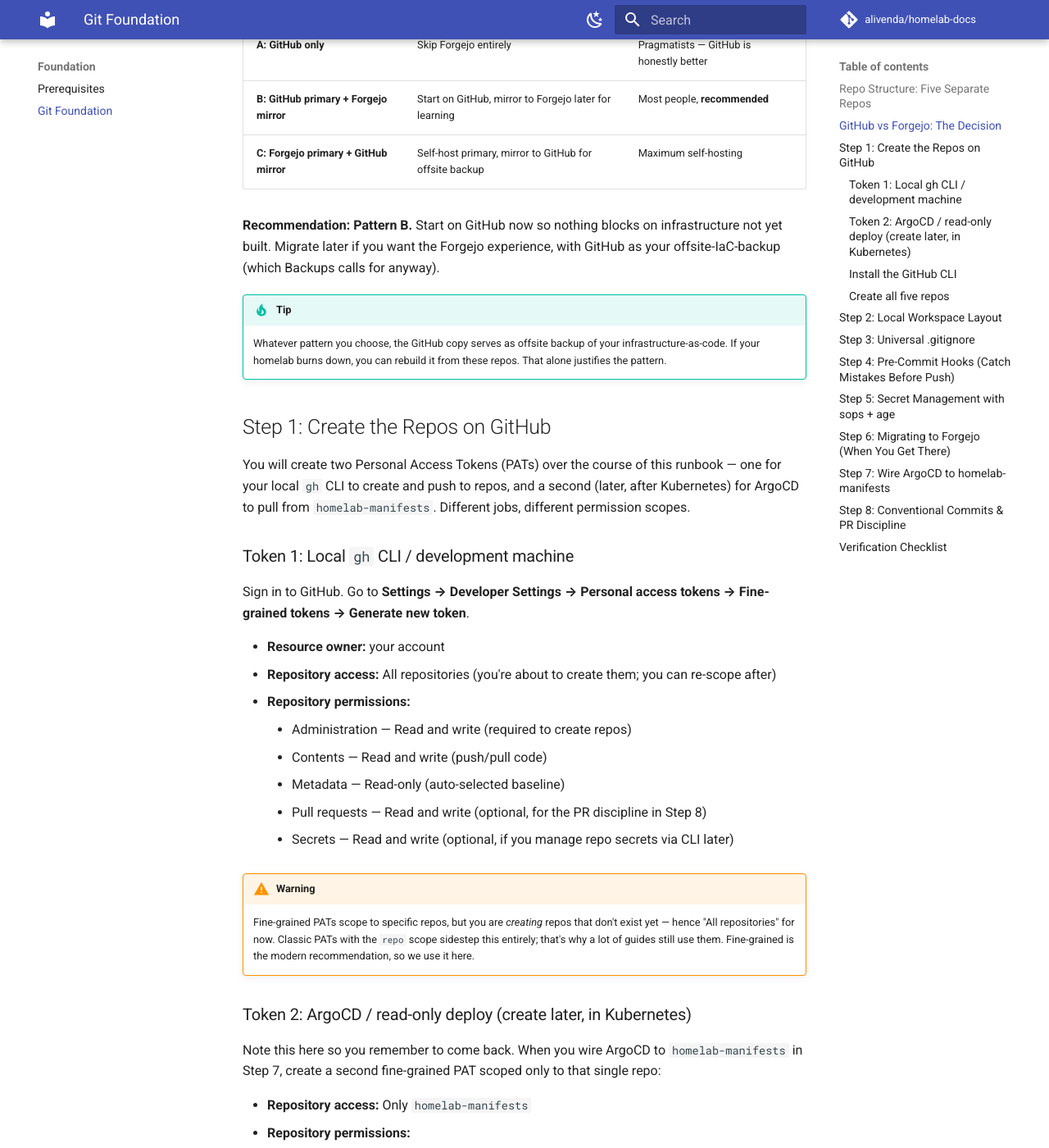
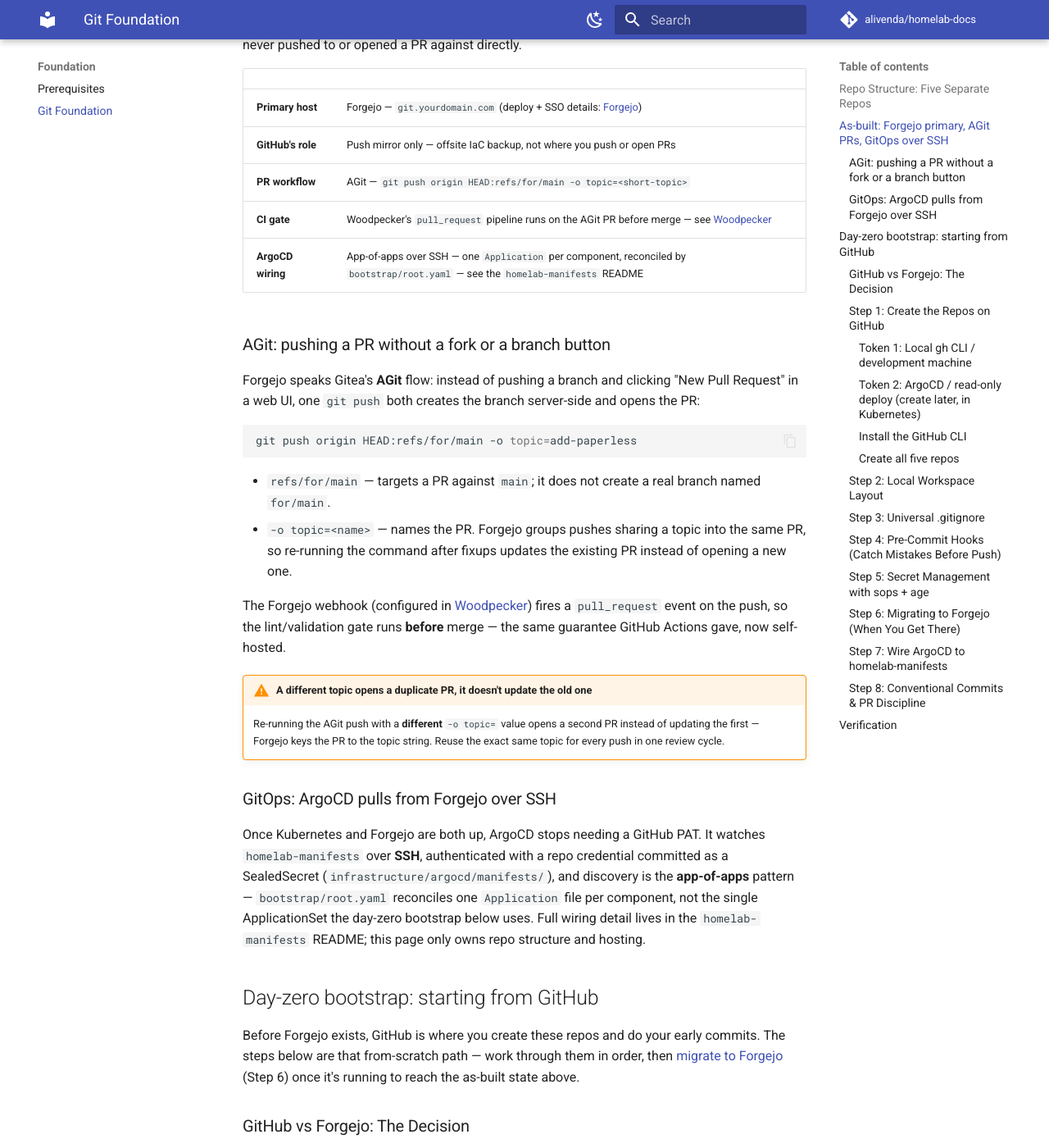
Before and after one commit to alivenda/homelab-docs, an MkDocs documentation site: the page built from docs/git.md, in a window 1280 px wide and 1400 px high, scrolled down 1516 px. Shown: the whole window at 82% size. Built offline with MkDocs 1.6.1 and Material for MkDocs 9.7.7, drawn with Linux system fonts in a browser that asks for light colours; comment, search, counter and statistics services are not loaded; some of the changed text lies outside the part shown.

Commit message:
docs: untangle git.md into as-built vs day-zero, document AGit
git.md taught the day-zero GitHub-first path as if it were the end state,
with the as-built Forgejo-primary/AGit/GitOps-over-SSH reality bolted on
as parentheticals. Restructure so the as-built section leads, the
GitHub-first bootstrap stays as a clearly-framed from-scratch path, and
AGit (previously undocumented outside a woodpecker.md aside) gets its own
section. Step 5 and Step 7 headings are untouched so their inbound anchors
(terraform.md, kubernetes.md) keep resolving.

Also fixes an accuracy bug duplicated in git.md and index.md: the
homelab-secrets five-repo-table Consumer cell claimed the Sealed Secrets
controller reads that repo. It doesn't — SealedSecret ciphertext lives in
homelab-manifests; homelab-secrets only holds sops/age-encrypted
machine-layer secrets. Added a short note on the two-systems-by-layer
split.

````diff
--- a/docs/git.md
+++ b/docs/git.md
@@ -1,12 +1,13 @@
 # Git Foundation
 
-How to structure your homelab project across Git repositories, where to host them, and how to keep secrets out of them. Sets up the foundation that Kubernetes (ArgoCD), Ansible, and Terraform all assume.
+How this build's Git repos are structured, hosted, and kept secret-free — the foundation Kubernetes (ArgoCD), Ansible, and Terraform all assume.
 
 | | |
 |---|---|
 | **Difficulty** | Beginner–Intermediate |
 | **Time Estimate** | 1–2 hours initial setup |
-| **Hosts** | Forgejo primary → GitHub push mirror (this build's end-state; the runbook starts on GitHub and migrates in Step 6) |
+| **Hosts** | Forgejo primary (`git.yourdomain.com`) → GitHub push mirror — see [As-built](#as-built-forgejo-primary-agit-prs-gitops-over-ssh) |
+| **PR Workflow** | AGit — `git push origin HEAD:refs/for/main -o topic=<short-topic>` |
 | **DevOps Skills** | Git workflows, secret management, repo design |
 
 ## Repo Structure: Five Separate Repos
@@ -19,7 +20,16 @@ Resist the urge to put everything in one mono-repo. Each repo below has a distin
 | `homelab-ansible` | OS provisioning playbooks | Your machine |
 | `homelab-manifests` | k3s YAML, Helm values, HTTPRoutes | ArgoCD |
 | `homelab-terraform` | Cloudflare DNS, UniFi config, cloud practice | Your machine → Woodpecker |
-| `homelab-secrets` | Encrypted secrets (sops/age) — **PRIVATE** | Your machine (sops); Sealed Secrets controller for in-cluster manifests |
+| `homelab-secrets` | Encrypted secrets (sops/age) — **PRIVATE** | Your machine (via sops) |
+
+!!! note "Two secrets systems, split by layer"
+    sops + age encrypts what **your machine** reads: Ansible and Terraform secrets in
+    their own repos, plus `homelab-secrets`' day-zero backup of the Sealed Secrets
+    signing key. Sealed Secrets encrypts what the **cluster** reads: the SealedSecret
+    ciphertext ArgoCD applies, which is committed in `homelab-manifests`, not here — the
+    Sealed Secrets controller never reads `homelab-secrets`. See Kubernetes' [Two-layer
+    secrets discipline](kubernetes.md#step-13-encrypt-your-first-secret) for the
+    mechanics.
 
 **Why separate repos:**
 
@@ -28,7 +38,62 @@ Resist the urge to put everything in one mono-repo. Each repo below has a distin
 - Different CI pipelines: Terraform repo runs `terraform plan`, manifests repo runs YAML lint
 - Cleaner blame/history when each repo has one concern
 
-## GitHub vs Forgejo: The Decision
+## As-built: Forgejo primary, AGit PRs, GitOps over SSH
+
+This build runs **Pattern C** from the table below: Forgejo, self-hosted at
+`git.yourdomain.com`, is primary. GitHub holds a **push mirror** — free offsite backup
+of the infrastructure-as-code — and is never pushed to or opened a PR against directly.
+
+| | |
+|---|---|
+| **Primary host** | Forgejo — `git.yourdomain.com` (deploy + SSO details: [Forgejo](forgejo.md)) |
+| **GitHub's role** | Push mirror only — offsite IaC backup, not where you push or open PRs |
+| **PR workflow** | AGit — `git push origin HEAD:refs/for/main -o topic=<short-topic>` |
+| **CI gate** | Woodpecker's `pull_request` pipeline runs on the AGit PR before merge — see [Woodpecker](woodpecker.md) |
+| **ArgoCD wiring** | App-of-apps over SSH — one `Application` per component, reconciled by `bootstrap/root.yaml` — see the `homelab-manifests` README |
+
+### AGit: pushing a PR without a fork or a branch button
+
+Forgejo speaks Gitea's **AGit** flow: instead of pushing a branch and clicking "New Pull
+Request" in a web UI, one `git push` both creates the branch server-side and opens the
+PR:
+
+```bash
+git push origin HEAD:refs/for/main -o topic=add-paperless
+```
+
+- `refs/for/main` — targets a PR against `main`; it does not create a real branch named
+  `for/main`.
+- `-o topic=<name>` — names the PR. Forgejo groups pushes sharing a topic into the same
+  PR, so re-running the command after fixups updates the existing PR instead of opening
+  a new one.
+
+The Forgejo webhook (configured in [Woodpecker](woodpecker.md)) fires a `pull_request`
+event on the push, so the lint/validation gate runs **before** merge — the same
+guarantee GitHub Actions gave, now self-hosted.
+
+!!! warning "A different topic opens a duplicate PR, it doesn't update the old one"
+    Re-running the AGit push with a **different** `-o topic=` value opens a second PR
+    instead of updating the first — Forgejo keys the PR to the topic string. Reuse the
+    exact same topic for every push in one review cycle.
+
+### GitOps: ArgoCD pulls from Forgejo over SSH
+
+Once Kubernetes and Forgejo are both up, ArgoCD stops needing a GitHub PAT. It watches
+`homelab-manifests` over **SSH**, authenticated with a repo credential committed as a
+SealedSecret (`infrastructure/argocd/manifests/`), and discovery is the **app-of-apps**
+pattern — `bootstrap/root.yaml` reconciles one `Application` file per component, not the
+single ApplicationSet the day-zero bootstrap below uses. Full wiring detail lives in the
+`homelab-manifests` README; this page only owns repo structure and hosting.
+
+## Day-zero bootstrap: starting from GitHub
+
+Before Forgejo exists, GitHub is where you create these repos and do your early commits.
+The steps below are that from-scratch path — work through them in order, then
+[migrate to Forgejo](#step-6-migrating-to-forgejo-when-you-get-there) (Step 6) once it's
+running to reach the as-built state above.
+
+### GitHub vs Forgejo: The Decision
 
 Three viable patterns:
 
@@ -38,16 +103,21 @@ Three viable patterns:
 | **B: GitHub primary + Forgejo mirror** | Start on GitHub, mirror to Forgejo later for learning | Most people, **recommended** |
 | **C: Forgejo primary + GitHub mirror** | Self-host primary, mirror to GitHub for offsite backup | Maximum self-hosting |
 
-**Recommendation: Pattern B.** Start on GitHub now so nothing blocks on infrastructure not yet built. Migrate later if you want the Forgejo experience, with GitHub as your offsite-IaC-backup (which Backups calls for anyway).
+**Recommendation: Pattern B, for day zero.** Start on GitHub now so nothing blocks on
+infrastructure not yet built — this build did exactly that, then migrated to Pattern C
+once Forgejo was running (Step 6). GitHub keeps serving as the offsite IaC backup either
+way (which [Backups](backups.md) calls for anyway) — see
+[As-built](#as-built-forgejo-primary-agit-prs-gitops-over-ssh) above for how it's wired
+today.
 
 !!! tip
     Whatever pattern you choose, the GitHub copy serves as offsite backup of your infrastructure-as-code. If your homelab burns down, you can rebuild it from these repos. That alone justifies the pattern.
 
-## Step 1: Create the Repos on GitHub
+### Step 1: Create the Repos on GitHub
 
 You will create two Personal Access Tokens (PATs) over the course of this runbook — one for your local `gh` CLI to create and push to repos, and a second (later, after Kubernetes) for ArgoCD to pull from `homelab-manifests`. Different jobs, different permission scopes.
 
-### Token 1: Local `gh` CLI / development machine
+#### Token 1: Local `gh` CLI / development machine
 
 Sign in to GitHub. Go to **Settings → Developer Settings → Personal access tokens → Fine-grained tokens → Generate new token**.
 
@@ -63,7 +133,7 @@ Sign in to GitHub. Go to **Settings → Developer Settings → Personal access t
 !!! warning
     Fine-grained PATs scope to specific repos, but you are *creating* repos that don't exist yet — hence "All repositories" for now. Classic PATs with the `repo` scope sidestep this entirely; that's why a lot of guides still use them. Fine-grained is the modern recommendation, so we use it here.
 
-### Token 2: ArgoCD / read-only deploy (create later, in Kubernetes)
+#### Token 2: ArgoCD / read-only deploy (create later, in Kubernetes)
 
 Note this here so you remember to come back. When you wire ArgoCD to `homelab-manifests` in Step 7, create a second fine-grained PAT scoped only to that single repo:
 
@@ -75,7 +145,7 @@ Note this here so you remember to come back. When you wire ArgoCD to `homelab-ma
 
 Save both tokens in Vaultwarden (or 1Password if you haven't stood up Vaultwarden yet).
 
-### Install the GitHub CLI
+#### Install the GitHub CLI
 
 ```bash
 # macOS
@@ -90,7 +160,7 @@ sudo pacman -S github-cli
 gh auth login
 ```
 
-### Create all five repos
+#### Create all five repos
 
 ```bash
 for repo in homelab-docs homelab-ansible homelab-manifests homelab-terraform homelab-secrets; do
@@ -103,7 +173,7 @@ done
 !!! warning "Fish shell users"
     The loop above is bash/zsh syntax. If your shell is fish (CachyOS default for many setups), run it via `bash -c '...'` or rewrite as a fish `for ... in ... end` block. Fish heredocs and `&&` chaining inside the loop body do not work like bash.
 
-## Step 2: Local Workspace Layout
+### Step 2: Local Workspace Layout
 
 ```
 ~/homelab/
@@ -138,7 +208,7 @@ done
 
     Bash/zsh equivalent: drop the above (minus `funcsave`) into `~/.bashrc` or `~/.zshrc` and convert `end`/`end` to `done`/`done` plus quote the loop in `;`.
 
-## Step 3: Universal .gitignore
+### Step 3: Universal .gitignore
 
 Drop this in every repo as a starting point:
 
@@ -177,7 +247,7 @@ kubeconfig
 !!! note "The `!*.enc.tfvars` negation is load-bearing"
     Without it, the `*.tfvars` rule would also exclude your sops-encrypted file, and you would never be able to commit it. The negation explicitly allows encrypted tfvars through while blocking plaintext.
 
-## Step 4: Pre-Commit Hooks (Catch Mistakes Before Push)
+### Step 4: Pre-Commit Hooks (Catch Mistakes Before Push)
 
 Install the pre-commit framework. This single step prevents 95% of accidental secret commits:
 
@@ -231,7 +301,7 @@ pre-commit autoupdate
 !!! tip "Stale `rev:` tag"
     If a commit fails with `error: pathspec 'vX.Y.Z' did not match any file(s)`, the `rev:` tag is stale or wrong. Confirm the exact tag at the upstream `/releases` page, then run `pre-commit clean` to wipe the cached clones before retrying. `pre-commit autoupdate` rewrites every `rev:` in your config to the latest tag from upstream — run it in a separate commit so the version bumps are easy to review.
 
-## Step 5: Secret Management with sops + age
+### Step 5: Secret Management with sops + age
 
 The `homelab-secrets` repo (and any tfvars in `homelab-terraform`) get encrypted with sops + age. Public keys are committed; private keys live only on your machine and any device that needs to decrypt.
 
@@ -291,7 +361,7 @@ sops --decrypt secrets.enc.tfvars > secrets.tfvars
 
 The `.enc.tfvars` file IS safe to commit — it's encrypted with your age key. The plaintext `secrets.tfvars` never touches Git (blocked by the `*.tfvars` rule from Step 3).
 
-## Step 6: Migrating to Forgejo (When You Get There)
+### Step 6: Migrating to Forgejo (When You Get There)
 
 Once Forgejo is running, you have three migration paths:
 
@@ -299,65 +369,63 @@ Once Forgejo is running, you have three migration paths:
 2. **Push mirror to GitHub** (Forgejo is primary): In each Forgejo repo, Settings → Mirror Settings → Add Push Mirror. Every push to Forgejo auto-syncs to GitHub.
 3. **Full migration:** change git remote URLs to point to Forgejo, abandon GitHub. Loses the offsite backup benefit.
 
-**Recommended:** push mirror. Forgejo becomes primary, GitHub becomes free offsite IaC backup.
+**Recommended:** push mirror. Forgejo becomes primary, GitHub becomes free offsite IaC backup. This build took that path — see [As-built](#as-built-forgejo-primary-agit-prs-gitops-over-ssh) above for how it's wired today.
 
-## Step 7: Wire ArgoCD to homelab-manifests
+### Step 7: Wire ArgoCD to homelab-manifests
 
-!!! note "What this build runs today"
-    After the Forgejo migration (Step 6), ArgoCD watches `homelab-manifests` **on Forgejo
-    over SSH** (a repo credential committed as a SealedSecret in
-    `infrastructure/argocd/manifests/`), not GitHub — and the discovery model is the
-    **app-of-apps** pattern (`bootstrap/root.yaml` reconciling one Application file per
-    component; see the `homelab-manifests` README), not the ApplicationSet below. The
-    GitHub + read-only-PAT wiring remains the correct day-zero path when nothing
-    self-hosted exists yet.
+!!! note "As-built vs. this step"
+    This is the day-zero path — a GitHub PAT and an ApplicationSet. Once Forgejo and the
+    app-of-apps root are running, it's superseded — see
+    [As-built: GitOps](#gitops-argocd-pulls-from-forgejo-over-ssh) above.
 
 **Come back to this step after Kubernetes.** Once your repos are set up and the cluster is running, point ArgoCD at `homelab-manifests` using the read-only Token 2 from Step 1:
 
-```bash
-# Add the repo to ArgoCD using the read-only PAT
-argocd repo add https://github.com/yourusername/homelab-manifests.git \
-  --username yourusername \
-  --password <GITHUB_READONLY_PAT>
+??? example "Day-zero: read-only PAT + ApplicationSet"
 
-# Create an ApplicationSet that auto-discovers apps in apps/*
-cat << 'EOF' | kubectl apply -f -
-apiVersion: argoproj.io/v1alpha1
-kind: ApplicationSet
-metadata:
-  name: homelab
-  namespace: argocd
-spec:
-  generators:
-    - git:
-        repoURL: https://github.com/yourusername/homelab-manifests.git
-        revision: main
-        directories:
-          - path: apps/*
-  template:
+    ```bash
+    # Add the repo to ArgoCD using the read-only PAT
+    argocd repo add https://github.com/yourusername/homelab-manifests.git \
+      --username yourusername \
+      --password <GITHUB_READONLY_PAT>
+
+    # Create an ApplicationSet that auto-discovers apps in apps/*
+    cat << 'EOF' | kubectl apply -f -
+    apiVersion: argoproj.io/v1alpha1
+    kind: ApplicationSet
     metadata:
-      name: '{{path.basename}}'
+      name: homelab
+      namespace: argocd
     spec:
-      project: default
-      source:
-        repoURL: https://github.com/yourusername/homelab-manifests.git
-        targetRevision: main
-        path: '{{path}}'
-      destination:
-        server: https://kubernetes.default.svc
-        namespace: '{{path.basename}}'
-      syncPolicy:
-        automated:
-          prune: true
-          selfHeal: true
-        syncOptions:
-          - CreateNamespace=true
-EOF
-```
+      generators:
+        - git:
+            repoURL: https://github.com/yourusername/homelab-manifests.git
+            revision: main
+            directories:
+              - path: apps/*
+      template:
+        metadata:
+          name: '{{path.basename}}'
+        spec:
+          project: default
+          source:
+            repoURL: https://github.com/yourusername/homelab-manifests.git
+            targetRevision: main
+            path: '{{path}}'
+          destination:
+            server: https://kubernetes.default.svc
+            namespace: '{{path.basename}}'
+          syncPolicy:
+            automated:
+              prune: true
+              selfHeal: true
+            syncOptions:
+              - CreateNamespace=true
+    EOF
+    ```
 
 Now any new directory under `apps/` in `homelab-manifests` automatically becomes a deployed app. Add a folder, push, ArgoCD deploys it.
 
-## Step 8: Conventional Commits & PR Discipline
+### Step 8: Conventional Commits & PR Discipline
 
 Even working solo, use [Conventional Commits](https://www.conventionalcommits.org/). It makes `git log` scannable and lets tools auto-generate changelogs:
 
@@ -378,7 +446,10 @@ Workflow even for solo work:
 !!! tip
     This sounds like overkill solo, but it's exactly the workflow you'd use professionally. The muscle memory transfers directly. It also catches mistakes — "oh that PR plan shows it would delete prod" — before they happen.
 
-## Verification Checklist
+!!! note "Once you're on Forgejo"
+    Step 2 above becomes the AGit push — `git push origin HEAD:refs/for/main -o topic=<short-topic>` creates the branch and opens the PR in one command; there's no separate "push, then click New Pull Request" step. See [As-built: AGit](#agit-pushing-a-pr-without-a-fork-or-a-branch-button) above.
+
+## Verification
 
 - [ ] Five repos exist on GitHub (`gh repo list yourusername` shows all five)
 - [ ] All cloned locally under `~/homelab/`
@@ -387,5 +458,18 @@ Workflow even for solo work:
 - [ ] `~/.config/sops/age/keys.txt` exists and is backed up
 - [ ] `.sops.yaml` committed in `homelab-secrets` and `homelab-terraform`
 - [ ] Test commit with a fake secret — verify gitleaks blocks it
-- [ ] (After Kubernetes) ArgoCD ApplicationSet syncing from `homelab-manifests`
-- [ ] (After Forgejo) Push mirror configured Forgejo → GitHub
+- [ ] (Day-zero) ArgoCD ApplicationSet syncing `apps/*` from `homelab-manifests` over the GitHub PAT
+- [ ] (As-built) `bootstrap/root.yaml`'s app-of-apps shows every `Application` `Synced/Healthy`:
+
+    ```bash
+    kubectl get application -n argocd
+    ```
+
+- [ ] (As-built) Push mirror is green — Forgejo repo → **Settings → Mirror Settings** shows a recent successful sync to GitHub
+- [ ] (As-built) AGit test PR triggers CI:
+
+    ```bash
+    git push origin HEAD:refs/for/main -o topic=test-agit
+    ```
+
+    opens a PR and Woodpecker's `pull_request` pipeline runs — see [Woodpecker Verification](woodpecker.md#verification)
````
Also changed, not shown: docs/index.md (+1 -1 lines).
